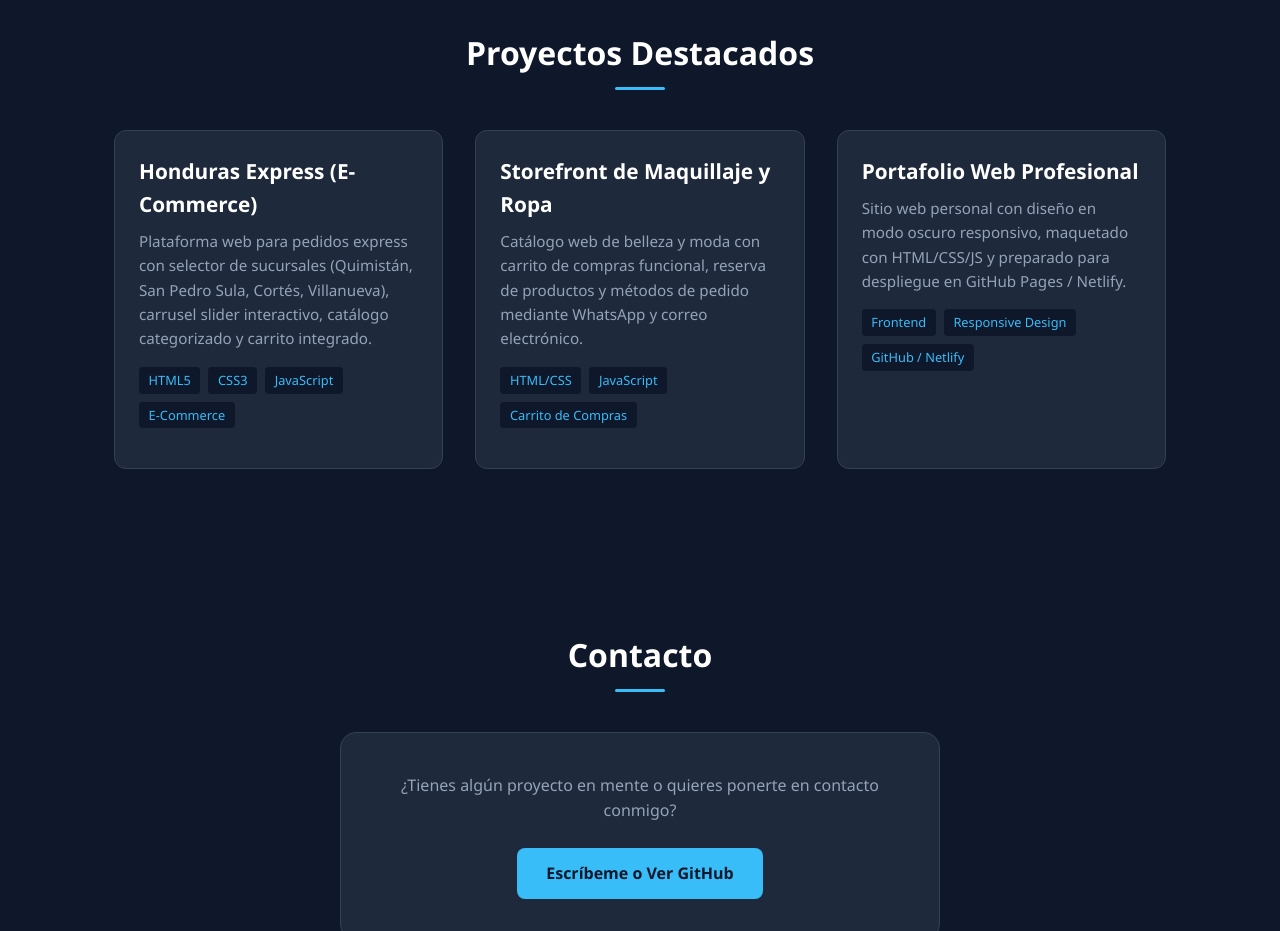
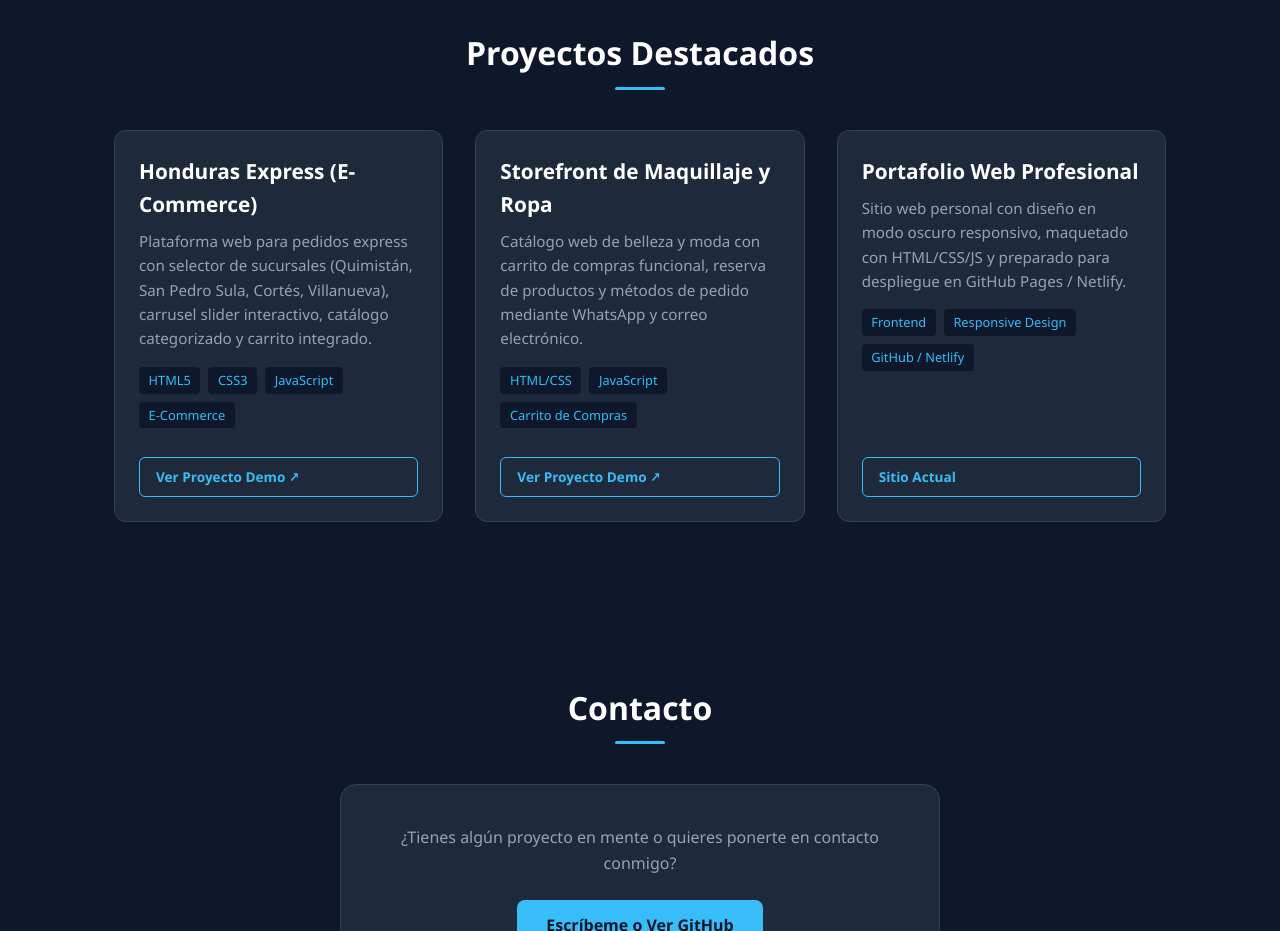
Before and after one commit to deredester00-max/Maquillaje-, a plain HTML site: page index.html in a window 1280 px wide. Shown: the part 1560-2491 px from the top of the page. Drawn offline with Linux system fonts and the light colour scheme.

Commit message:
Update index.html

```diff
--- a/index.html
+++ b/index.html
@@ -62,7 +62,7 @@
             color: #38bdf8;
         }
 
-        /* --- SECCIÓN HERO (PRESENTACIÓN) --- */
+        /* --- SECCIÓN HERO --- */
         .hero {
             min-height: 100vh;
             display: flex;
@@ -116,6 +116,25 @@
             background-color: #0284c7;
             color: #ffffff;
             transform: translateY(-2px);
+        }
+
+        .btn-secondary {
+            display: inline-block;
+            background-color: transparent;
+            color: #38bdf8;
+            padding: 0.5rem 1rem;
+            border-radius: 6px;
+            font-size: 0.85rem;
+            font-weight: 600;
+            text-decoration: none;
+            border: 1px solid #38bdf8;
+            margin-top: 0.8rem;
+            transition: all 0.2s;
+        }
+
+        .btn-secondary:hover {
+            background-color: #38bdf8;
+            color: #0f172a;
         }
 
         /* --- SECCIONES COMUNES --- */
@@ -188,6 +207,10 @@
 
         .project-info {
             padding: 1.5rem;
+            display: flex;
+            flex-direction: column;
+            justify-content: space-between;
+            height: 100%;
         }
 
         .project-info h3 {
@@ -244,7 +267,6 @@
 </head>
 <body>
 
-    <!-- BARRA NAVEGACIÓN -->
     <header>
         <nav>
             <a href="#" class="logo">&lt;Angel /&gt;</a>
@@ -257,7 +279,6 @@
         </nav>
     </header>
 
-    <!-- INICIO / HERO -->
     <section class="hero">
         <div class="hero-content">
             <span class="badge">Desarrollador Web Frontend</span>
@@ -267,7 +288,6 @@
         </div>
     </section>
 
-    <!-- SOBRE MÍ -->
     <section id="about">
         <h2 class="section-title">Sobre Mí</h2>
         <p style="text-align: center; max-width: 700px; margin: 0 auto; color: #94a3b8;">
@@ -275,7 +295,6 @@
         </p>
     </section>
 
-    <!-- HABILIDADES -->
     <section id="skills">
         <h2 class="section-title">Habilidades Técnicas</h2>
         <div class="skills-grid">
@@ -288,14 +307,14 @@
         </div>
     </section>
 
-    <!-- PROYECTOS -->
     <section id="projects">
         <h2 class="section-title">Proyectos Destacados</h2>
         <div class="projects-grid">
 
-            <!-- Proyecto 1: Honduras Express -->
+            <!-- PROYECTO 1: HONDURAS EXPRESS -->
             <div class="project-card">
                 <div class="project-info">
+                    <div>
                         <h3>Honduras Express (E-Commerce)</h3>
                         <p>Plataforma web para pedidos express con selector de sucursales (Quimistán, San Pedro Sula, Cortés, Villanueva), carrusel slider interactivo, catálogo categorizado y carrito integrado.</p>
                         <div class="tags">
@@ -305,11 +324,14 @@
                             <span class="tag">E-Commerce</span>
                         </div>
                     </div>
+                    <a href="honduras-express.html" target="_blank" class="btn-secondary">Ver Proyecto Demo ↗</a>
+                </div>
             </div>
 
-            <!-- Proyecto 2: Storefront de Maquillaje y Ropa -->
+            <!-- PROYECTO 2 -->
             <div class="project-card">
                 <div class="project-info">
+                    <div>
                         <h3>Storefront de Maquillaje y Ropa</h3>
                         <p>Catálogo web de belleza y moda con carrito de compras funcional, reserva de productos y métodos de pedido mediante WhatsApp y correo electrónico.</p>
                         <div class="tags">
@@ -318,11 +340,14 @@
                             <span class="tag">Carrito de Compras</span>
                         </div>
                     </div>
+                    <a href="#" target="_blank" class="btn-secondary">Ver Proyecto Demo ↗</a>
+                </div>
             </div>
 
-            <!-- Proyecto 3: Portafolio Personal / Perfil Dev -->
+            <!-- PROYECTO 3 -->
             <div class="project-card">
                 <div class="project-info">
+                    <div>
                         <h3>Portafolio Web Profesional</h3>
                         <p>Sitio web personal con diseño en modo oscuro responsivo, maquetado con HTML/CSS/JS y preparado para despliegue en GitHub Pages / Netlify.</p>
                         <div class="tags">
@@ -331,12 +356,13 @@
                             <span class="tag">GitHub / Netlify</span>
                         </div>
                     </div>
+                    <a href="#" class="btn-secondary">Sitio Actual</a>
+                </div>
             </div>
 
         </div>
     </section>
 
-    <!-- CONTACTO -->
     <section id="contact">
         <h2 class="section-title">Contacto</h2>
         <div class="contact-box">
```
Lines whose indentation alone changed are shown as unchanged.
